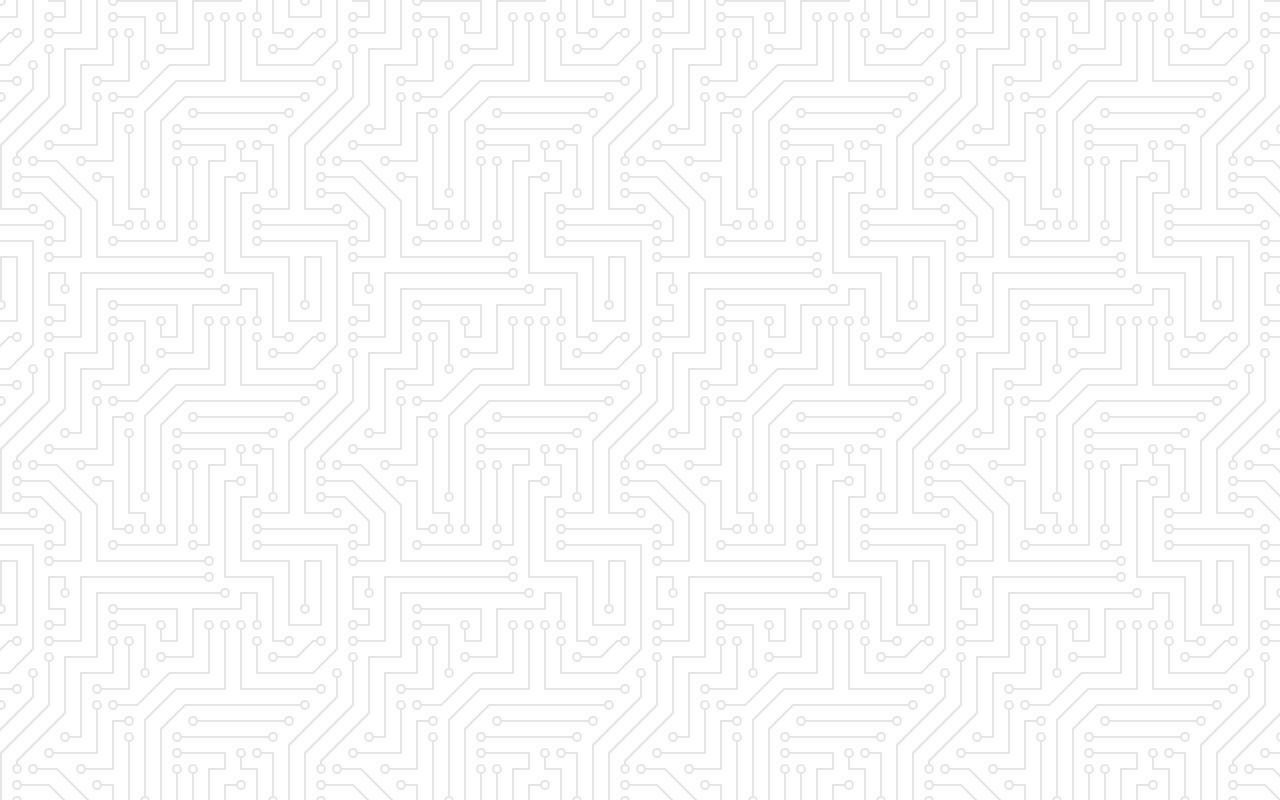
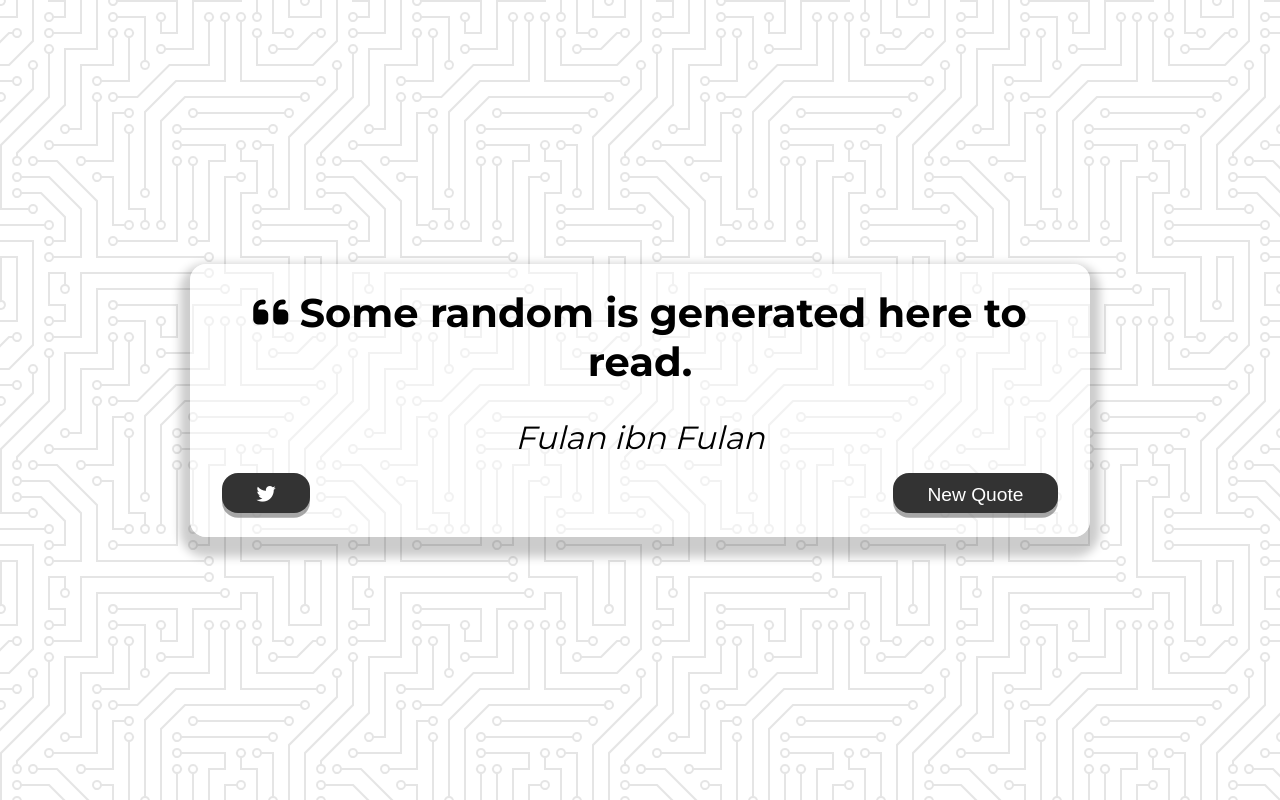
Before and after one commit to cyberweb8/quote-gen-js, a plain HTML site: page index.html in a window 1280 px wide. Drawn offline with Linux system fonts and the light colour scheme.

Commit message:
feat: add button style

```diff
--- a/index.html
+++ b/index.html
@@ -5,10 +5,34 @@
     <meta http-equiv="X-UA-Compatible" content="IE=edge" />
     <meta name="viewport" content="width=device-width, initial-scale=1.0" />
     <link rel="icon" href="/favicon.ico?v=2" type="image/x-icon" />
+    <link
+      rel="stylesheet"
+      href="https://cdnjs.cloudflare.com/ajax/libs/font-awesome/6.2.1/css/all.min.css"
+      integrity="sha512-MV7K8+y+gLIBoVD59lQIYicR65iaqukzvf/nwasF0nqhPay5w/9lJmVM2hMDcnK1OnMGCdVK+iQrJ7lzPJQd1w=="
+      crossorigin="anonymous"
+      referrerpolicy="no-referrer"
+    />
     <link rel="stylesheet" href="style.css" />
     <title>Quote Generator</title>
   </head>
   <body>
+    <div class="quote-container" id="quote-container">
+      <div class="quote-text">
+        <i class="fas fa-quote-left"></i>
+        <span id="quote">Some random is generated here to read.</span>
+        <!-- <i class="fas fa-quote-right"></i> -->
+      </div>
+      <div class="quote-author">
+        <span id="author">Fulan ibn Fulan</span>
+      </div>
+
+      <div class="button-container">
+        <button id="twitter" class="twitter-button" title="Tweet this!">
+          <i class="fab fa-twitter"></i>
+        </button>
+        <button id="new-quote">New Quote</button>
+      </div>
+    </div>
     <script src="script.js"></script>
   </body>
 </html>
--- a/style.css
+++ b/style.css
@@ -20,3 +20,74 @@ body {
   justify-content: center;
   align-items: center;
 }
+
+.quote-container {
+  width: auto;
+  background-color: rgba(255, 255, 255, 0.5);
+  max-width: 900px;
+  padding: 1.5em 2em;
+  border-radius: 1rem;
+  box-shadow: 0 10px 10px 10px rgba(0, 0, 0, 0.2);
+}
+
+.quote-text {
+  font-size: 2.5rem;
+}
+
+.long-quote {
+  font-size: 2rem;
+}
+
+.quote-author {
+  margin-top: 1em;
+  font-size: 2rem;
+  font-weight: 400;
+  font-style: italic;
+  text-align: center;
+}
+
+.button-container {
+  margin-top: 1rem;
+  display: flex;
+  justify-content: space-between;
+}
+
+button {
+  cursor: pointer;
+  font-size: 1.2rem;
+  height: 2.5rem;
+  border: none;
+  border-radius: 1rem;
+  color: #fff;
+  background-color: #333;
+  padding: 0.6em 1.8em;
+  box-shadow: 0 0.3rem rgba(121, 121, 121, 0.65);
+}
+
+button:hover {
+  filter: brightness(110%);
+}
+
+button:active {
+  transform: translate(0, 0.3rem);
+  box-shadow: 0 0.1rem rgba(255, 255, 255, 0.65);
+}
+
+.twitter-button:hover {
+  color: hsl(202.82, 89.12%, 53.14%);
+}
+
+/* media query */
+@media screen and (max-width: 992px) {
+  .quote-container {
+    margin: auto 1rem;
+  }
+
+  .quote-text {
+    font-size: 2.2rem;
+  }
+
+  .long-quote {
+    font-size: 1.8rem;
+  }
+}
```
Also changed, not shown: assets/favicon.ico (renamed from favicon.ico).
